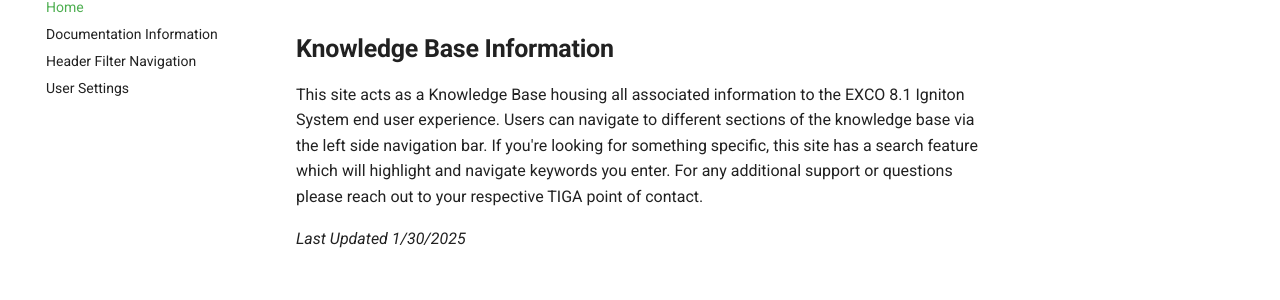
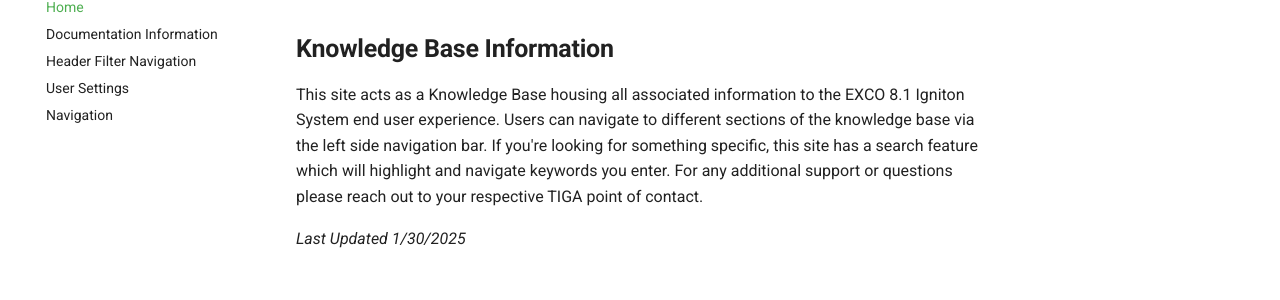
Before and after one commit to Mokrecho1/ER-8.1SystemDocumentation, an MkDocs documentation site: the page built from docs/index.md, in a window 1280 px wide. Shown: the part 149-449 px from the top of the page. Built offline with MkDocs 1.6.1 and Material for MkDocs 9.7.7, drawn with Linux system fonts in a browser that asks for light colours; comment, search, counter and statistics services are not loaded.

Commit message:
Update mkdocs.yml

```diff
--- a/mkdocs.yml
+++ b/mkdocs.yml
@@ -20,6 +20,7 @@ nav:
   - Documentation Information.md
   - Header Filter Navigation.md
   - User Settings.md
+  - Navigation.md
 
 Extra:
    social:
```
